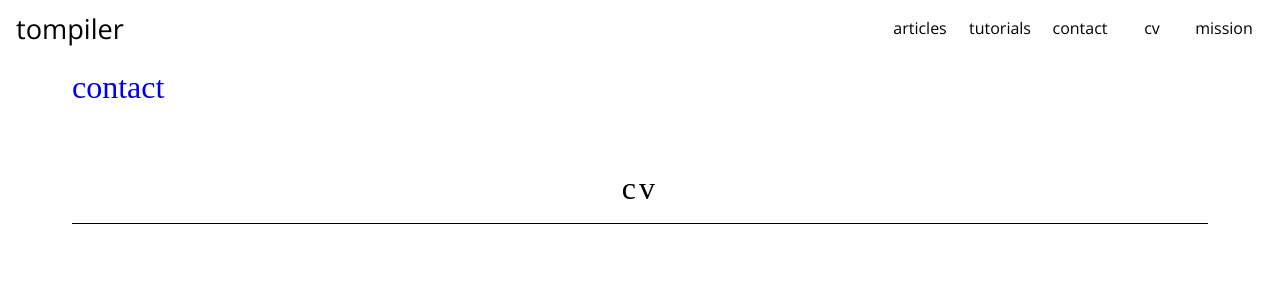
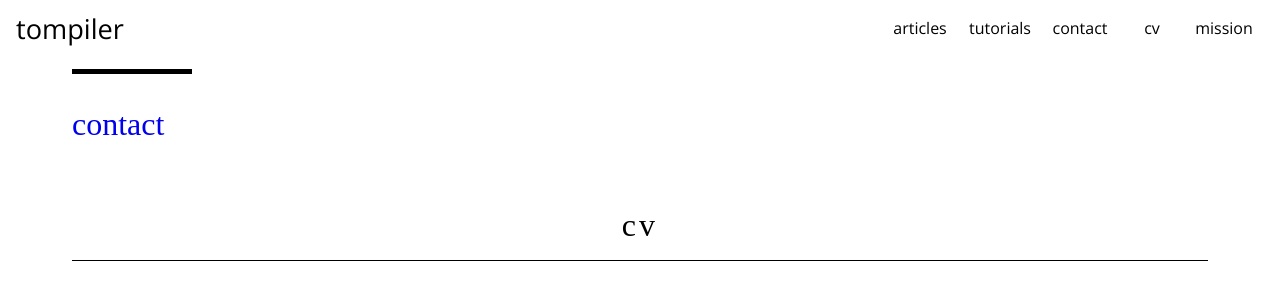
Before and after one commit to tompiler/tompiler-net, a Gatsby site: page /cv in a window 1280 px wide. Built offline with nearby package versions, Linux system fonts and the light colour scheme; Gatsby itself is replaced by a stand-in of ours; some packages are replaced by stand-ins of ours; a web font is replaced by a local one.

Commit message:
working underline spring

```diff
--- /dev/null
+++ b/src/components/SpringBar.js
@@ -0,0 +1,37 @@
+import React, { useState } from "react"
+import { useSpring, animated } from "react-spring"
+import transitionCellStyles from "./transitionCell.module.scss"
+import useMeasure from "./useMeasure"
+
+const SpringBar = ({ mount, transitionStatus }) => {
+  const props = useSpring({
+    from: { width: 0 },
+    to: {
+      width: mount ? 120 : 0,
+    },
+    config: {
+      //   duration: 1000,
+      mass: 1,
+      tension: 450,
+      friction: 55,
+    },
+  })
+
+  //   console.log(props.width.value)
+  return (
+    // <div {...bind} className={transitionCellStyles.main}>
+    <animated.div
+      //   className={transitionCellStyles.main}
+      style={{
+        margin: "2vh 0",
+        width: props.width.interpolate(x => x + "px"),
+        height: "5px",
+        background: "black",
+        // opacity: props.opacity,
+      }}
+    ></animated.div>
+    // </div>
+  )
+}
+
+export default SpringBar
--- a/src/components/TransitionCell.js
+++ b/src/components/TransitionCell.js
@@ -1,12 +1,11 @@
 import React, { useEffect, useRef, useState } from "react"
-
-import { useSpring, animated } from "react-spring"
+import { Spring, animated } from "react-spring/renderprops"
 import useMeasure from "./useMeasure"
 
 import WordSelector from "./WordSelector/WordSelector"
 import { TransitionState } from "gatsby-plugin-transition-link"
 import { SpringLink } from "./SpringLink"
-
+import SpringBar from "./SpringBar"
 import { useLocation } from "@reach/router"
 
 import transitionCellStyles from "./transitionCell.module.scss"
@@ -14,10 +13,6 @@ import transitionCellStyles from "./transitionCell.module.scss"
 const TransitionCell = () => {
   const location = useLocation()
   const route = location.pathname.substr(1)
-
-  // const [open, toggle] = useState(false)
-  // const [bind, { width }] = useMeasure()
-  // const props = useSpring({ width: open ? width : 0 })
 
   return (
     <TransitionState>
@@ -43,8 +38,9 @@ const TransitionCell = () => {
             >
               {"tompiler"}
             </SpringLink>
+            <SpringBar mount={mount} transitionStatus={transitionStatus} />
           </div>
-          <div></div>
+
           <div className={transitionCellStyles.link}>
             <SpringLink
               className={transitionCellStyles.springLink}
--- a/src/components/transitionCell.module.scss
+++ b/src/components/transitionCell.module.scss
@@ -17,7 +17,7 @@
     position: relative;
     width: 200px;
     height: 5px;
-    background: #a8a8a8;
+    // background: #a8a8a8;
     cursor: pointer;
     border-radius: 5px;
     border: 2px solid white;
```
